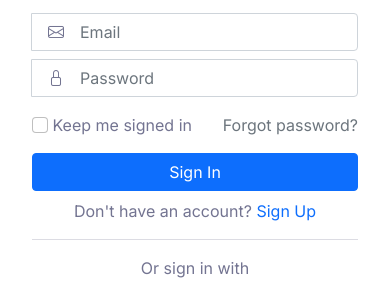
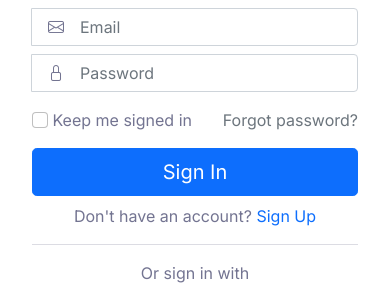
Before and after one commit to NahianNahin/Log-In, a plain HTML site: page index.html in a window 390 px wide. Shown: the part 346-636 px from the top of the page. Drawn offline with Linux system fonts and the light colour scheme.

Commit message:
Responsive

```diff
--- a/index.html
+++ b/index.html
@@ -43,7 +43,7 @@
                                     <a class="text-secondary" href="#">Forgot password?</a>
                                 </div>
                                </div>
-                               <button class="btn btn-primary d-block w-100 mb-2 shadow-none btn-lg-lg " type="submit">Sign In</button>
+                               <button class="btn btn-primary d-block w-100 mb-2 shadow-none btn-lg " type="submit">Sign In</button>
                                <p class="text-center">Don't have an account? <a href="#">Sign Up</a></p>
                             </form>
                         </div>
--- a/resources/css/style.css
+++ b/resources/css/style.css
@@ -64,20 +64,17 @@ a{
     }
     .login-form::before{
 
-        width: 100%;
-        height: 600px;
-        background: url(../img/signin-illustration.png) no-repeat ;
-        background-position: center;
+        bottom: 85px;
         background-size: cover;
-
-    }
+        }
 
 }
 @media only screen and (min-width: 689px) and (max-width:992px) {
 
+    .login-form::before{
+        bottom: 200px;
+        }
 
-    .login-form-inner{
-        transform: translateY(50%);
 
-    }
+
 }
```
